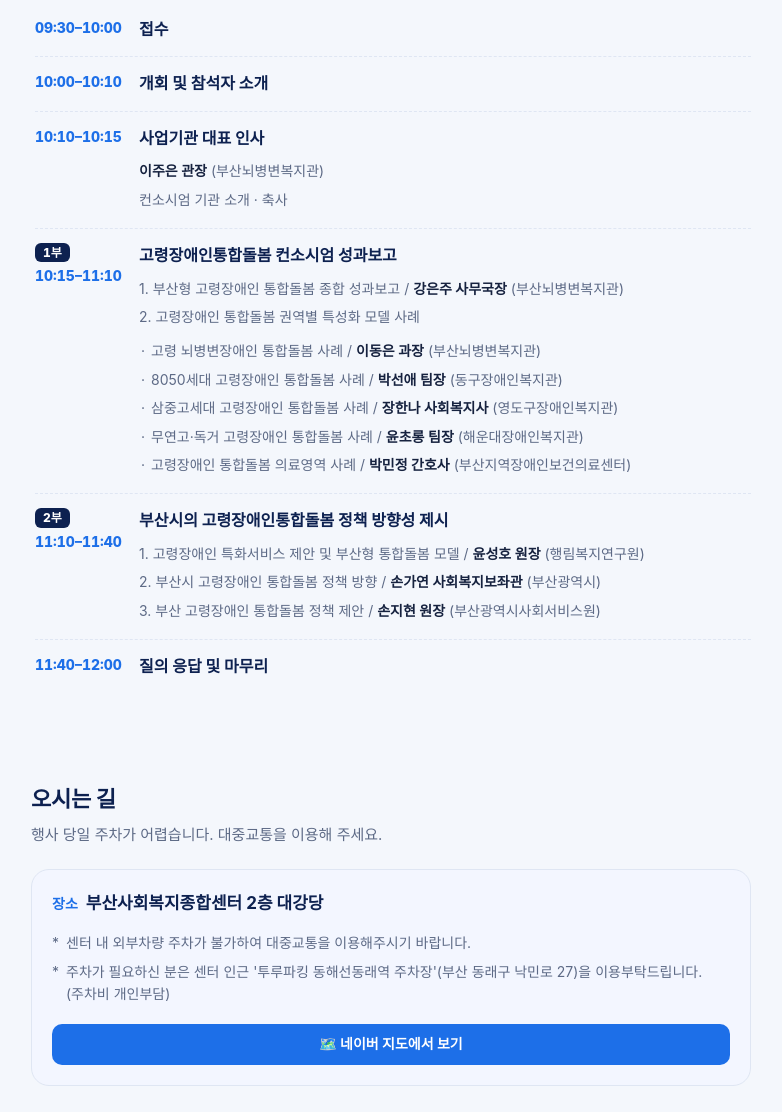
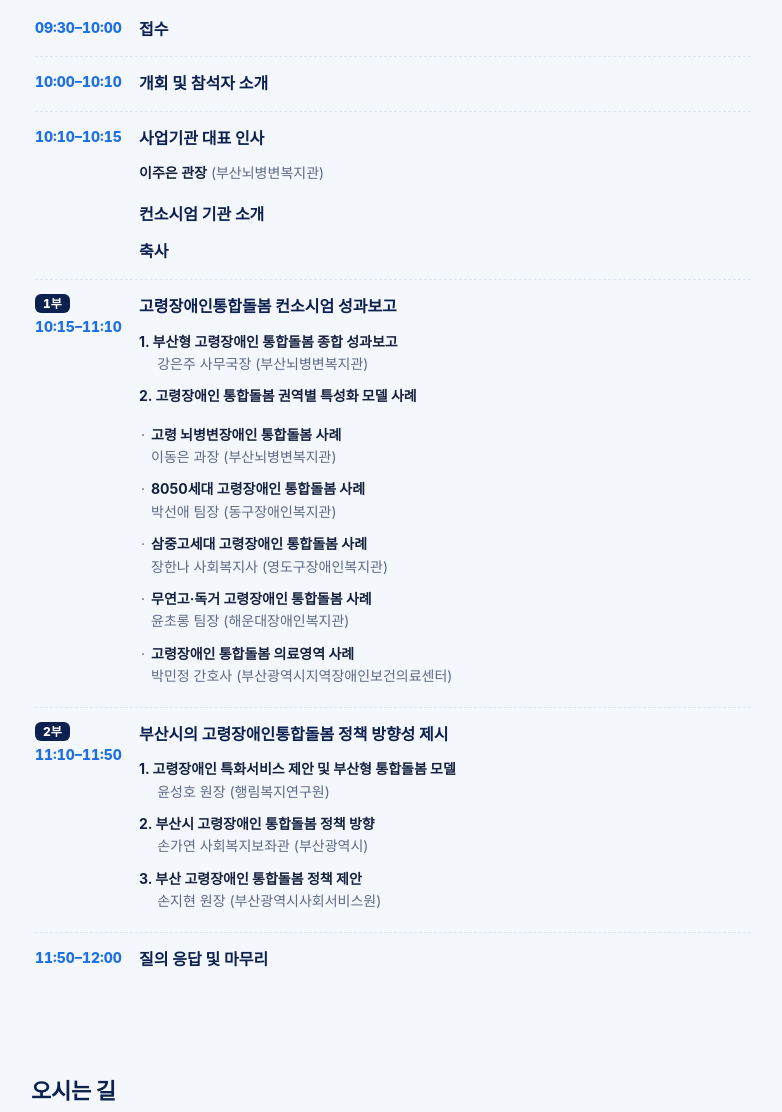
Before and after one commit to cpbusan/261202, a plain HTML site: page index.html in a window 1280 px wide. Shown: the part 870-1982 px from the top of the page, without its empty margins (249-1031 px from the left). Drawn offline with Linux system fonts and the light colour scheme; a web font is replaced by a local one.

Commit message:
Add files via upload

```diff
--- a/index.html
+++ b/index.html
@@ -69,7 +69,11 @@ h2 + .lead{color:var(--muted);margin-bottom:22px;font-size:15px}
 .tl .t em{display:block;font-style:normal;color:#fff;background:var(--navy);border-radius:6px;padding:0 8px;font-size:12px;width:max-content;margin-bottom:3px}
 .tl h3{font-size:16px;font-weight:700;color:var(--navy)}
 .tl ul{list-style:none;margin-top:6px;font-size:14px;color:var(--muted)}
-.tl ul li{display:block;padding:3px 0;border:0}
+.tl ul li{display:block;padding:5px 0;border:0}
+.tl h3 + h3,.tl ul + h3{margin-top:12px}
+.tl .pt{display:block;color:var(--ink);font-weight:700}
+.tl .nm{display:block;color:var(--muted);font-weight:400}
+.tl ul:not(.sub) .nm{padding-left:1.3em}
 .tl ul li b{color:var(--ink);font-weight:600}
 .tl ul.sub li{padding-left:12px;position:relative}
 .tl ul.sub li::before{content:'·';position:absolute;left:2px}
@@ -174,28 +178,30 @@ footer b{color:#fff}
       <li><div class="t">10:00–10:10</div><div><h3>개회 및 참석자 소개</h3></div></li>
       <li><div class="t">10:10–10:15</div><div>
         <h3>사업기관 대표 인사</h3>
-        <ul><li><b>이주은 관장</b> (부산뇌병변복지관)</li><li>컨소시엄 기관 소개 · 축사</li></ul></div></li>
+        <ul><li><b>이주은 관장</b> (부산뇌병변복지관)</li></ul>
+        <h3>컨소시엄 기관 소개</h3>
+        <h3>축사</h3></div></li>
       <li><div class="t"><em>1부</em>10:15–11:10</div><div>
         <h3>고령장애인통합돌봄 컨소시엄 성과보고</h3>
         <ul>
-          <li>1. 부산형 고령장애인 통합돌봄 종합 성과보고 / <b>강은주 사무국장</b> (부산뇌병변복지관)</li>
-          <li>2. 고령장애인 통합돌봄 권역별 특성화 모델 사례</li>
+          <li><span class="pt">1. 부산형 고령장애인 통합돌봄 종합 성과보고</span><span class="nm">강은주 사무국장 (부산뇌병변복지관)</span></li>
+          <li><span class="pt">2. 고령장애인 통합돌봄 권역별 특성화 모델 사례</span></li>
         </ul>
         <ul class="sub">
-          <li>고령 뇌병변장애인 통합돌봄 사례 / <b>이동은 과장</b> (부산뇌병변복지관)</li>
-          <li>8050세대 고령장애인 통합돌봄 사례 / <b>박선애 팀장</b> (동구장애인복지관)</li>
-          <li>삼중고세대 고령장애인 통합돌봄 사례 / <b>장한나 사회복지사</b> (영도구장애인복지관)</li>
-          <li>무연고·독거 고령장애인 통합돌봄 사례 / <b>윤초롱 팀장</b> (해운대장애인복지관)</li>
-          <li>고령장애인 통합돌봄 의료영역 사례 / <b>박민정 간호사</b> (부산지역장애인보건의료센터)</li>
+          <li><span class="pt">고령 뇌병변장애인 통합돌봄 사례</span><span class="nm">이동은 과장 (부산뇌병변복지관)</span></li>
+          <li><span class="pt">8050세대 고령장애인 통합돌봄 사례</span><span class="nm">박선애 팀장 (동구장애인복지관)</span></li>
+          <li><span class="pt">삼중고세대 고령장애인 통합돌봄 사례</span><span class="nm">장한나 사회복지사 (영도구장애인복지관)</span></li>
+          <li><span class="pt">무연고·독거 고령장애인 통합돌봄 사례</span><span class="nm">윤초롱 팀장 (해운대장애인복지관)</span></li>
+          <li><span class="pt">고령장애인 통합돌봄 의료영역 사례</span><span class="nm">박민정 간호사 (부산광역시지역장애인보건의료센터)</span></li>
         </ul></div></li>
-      <li><div class="t"><em>2부</em>11:10–11:40</div><div>
+      <li><div class="t"><em>2부</em>11:10–11:50</div><div>
         <h3>부산시의 고령장애인통합돌봄 정책 방향성 제시</h3>
         <ul>
-          <li>1. 고령장애인 특화서비스 제안 및 부산형 통합돌봄 모델 / <b>윤성호 원장</b> (행림복지연구원)</li>
-          <li>2. 부산시 고령장애인 통합돌봄 정책 방향 / <b>손가연 사회복지보좌관</b> (부산광역시)</li>
-          <li>3. 부산 고령장애인 통합돌봄 정책 제안 / <b>손지현 원장</b> (부산광역시사회서비스원)</li>
+          <li><span class="pt">1. 고령장애인 특화서비스 제안 및 부산형 통합돌봄 모델</span><span class="nm">윤성호 원장 (행림복지연구원)</span></li>
+          <li><span class="pt">2. 부산시 고령장애인 통합돌봄 정책 방향</span><span class="nm">손가연 사회복지보좌관 (부산광역시)</span></li>
+          <li><span class="pt">3. 부산 고령장애인 통합돌봄 정책 제안</span><span class="nm">손지현 원장 (부산광역시사회서비스원)</span></li>
         </ul></div></li>
-      <li><div class="t">11:40–12:00</div><div><h3>질의 응답 및 마무리</h3></div></li>
+      <li><div class="t">11:50–12:00</div><div><h3>질의 응답 및 마무리</h3></div></li>
     </ol>
   </div>
 </section>
@@ -232,9 +238,9 @@ footer b{color:#fff}
         <input type="text" id="aName" maxlength="20" autocomplete="name" placeholder="홍길동">
         <label for="aPhone">연락처 <i>*</i></label>
         <input type="tel" id="aPhone" inputmode="numeric" maxlength="13" autocomplete="tel" placeholder="010-0000-0000">
-        <label for="aOrg">소속 기관 <span style="font-weight:500;color:var(--muted)">(선택)</span></label>
+        <label for="aOrg">소속 기관</label>
         <input type="text" id="aOrg" maxlength="40">
-        <label for="aPos">직책 <span style="font-weight:500;color:var(--muted)">(선택)</span></label>
+        <label for="aPos">직책</label>
         <input type="text" id="aPos" maxlength="30">
         <label for="aSupport">편의 지원 요청사항 <span style="font-weight:500;color:var(--muted)">(선택)</span></label>
         <textarea id="aSupport" maxlength="100" rows="2" placeholder="예) 수어통역"></textarea>
```
